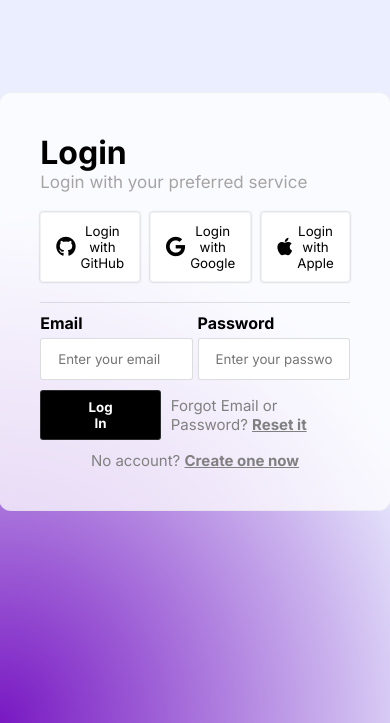
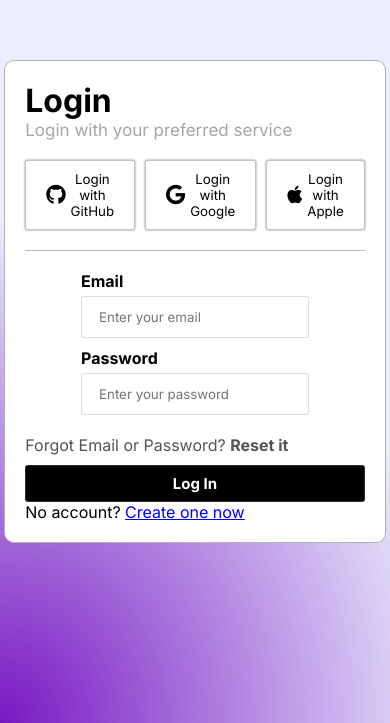
Before and after one commit to OINDIL/Paid-web-dev-assignments, a plain HTML site: page Login-page/index.html in a window 390 px wide. Shown: the part 121-844 px from the top of the page. Drawn offline with Linux system fonts and the light colour scheme.

Commit message:
add: responsiveness

```diff
--- a/Login-page/style.css
+++ b/Login-page/style.css
@@ -1,34 +1,32 @@
 @import url("https://fonts.googleapis.com/css2?family=Inter:ital,opsz,wght@0,14..32,100..900;1,14..32,100..900&display=swap");
 
 * {
+  font-family: "Inter", serif;
   margin: 0;
+  box-sizing: border-box;
   padding: 0;
-  box-sizing: border-box;
-  font-family: "Inter", sans-serif;
 }
 
 body {
   min-height: 100vh;
-  /* background-color: antiquewhite; */
+  background-color: #eaeefe;
   display: flex;
+  align-items: center;
   justify-content: center;
-  align-items: center;
+  /* background-image: radial-gradient(circle, #7818c2, #eaeefe 60%); */
   background-image: radial-gradient(
     ellipse 200% 100% at bottom left,
     #7818c2,
     #eaeefe 60%
   );
-  background-repeat: no-repeat;
 }
+
 form {
   width: 800px;
-  border: 0.5px solid gray;
+  border: 0.5px solid rgb(178, 177, 177);
+  padding: 40px;
   border-radius: 10px;
-  padding: 40px;
-  backdrop-filter: blur(16px);
-  background-color: rgba(255, 255, 255, 0.75);
-  border-radius: 12px;
-  border: 1px solid rgba(209, 213, 219, 0.3);
+  background-color: #ffffff;
 }
 
 form > h2 {
@@ -38,87 +36,132 @@ form > h2 {
 }
 
 form .social-btns-container {
-  padding: 20px 0;
-  border-bottom: 1px solid rgba(159, 159, 160, 0.3);;
+  padding: 20px 0px;
+  border-bottom: 0.5px solid rgb(187, 187, 187);
   display: flex;
   gap: 10px;
 }
 
-form .social-btn {
-  padding: 10px 15px;
-  border: 0.5px solid rgba(209, 213, 219, 0.3);
+form .social-btns-container .social-btn {
+  padding: 10px 20px; /*y-axis x-axis*/
+  background-color: rgb(255, 255, 255);
+  border: 0.5px solid rgba(64, 64, 65, 0.3);
   border-radius: 3px;
-  background-color: rgba(255, 255, 255);
-  filter: drop-shadow(0px 0px 1px rgba(0, 0, 0, 0.25));
-  display: inline-flex;
+  display: flex;
   align-items: center;
   gap: 5px;
+  filter: drop-shadow(0px 0px 0.9px gray);
 }
-form .social-btn i {
+
+form .social-btns-container .social-btn:hover {
+  background-color: rgb(238, 236, 236);
+  cursor: pointer;
+  transition: all 300ms ease;
+}
+
+form .social-btns-container .social-btn i {
   font-size: 20px;
 }
-
-form .social-btn:hover {
-  background-color: rgb(249, 249, 249);
-  cursor: pointer;
-  transition: all 0.3s ease;
+form .form-container {
+  padding: 20px 0px;
+  display: flex;
+  align-items: center;
+  gap: 10px;
+  width: 100%;
 }
 
-form .form-container {
-    /* background: #000; */
-    padding: 10px 0;
-    display: flex;
-    gap: 5px;
-}
-form .form-container label{
+form .form-container label {
   display: block;
   font-weight: bold;
   margin-bottom: 5px;
 }
-form .form-container input{
-    width: 100% !important;
+
+form .form-container input {
+  width: 100%;
   border-radius: 3px;
   padding: 12px 17px;
   border: 0.5px solid rgba(141, 144, 147, 0.3);
 }
-form .form-container input:focus{
+
+form .form-container input:focus {
   outline: none;
+  border: 1px solid gray;
+  transition: all 300ms ease;
 }
-form .form-group-1, .form-group-2{
+
+form .form-group-email,
+.form-group-password {
   width: 50%;
 }
-form .login-btn-container{
+form .login-btn-container {
   display: flex;
   align-items: center;
   gap: 10px;
 }
-form .form-links{
+form .login-btn-container button {
+  padding: 8px 45px;
   font-size: 15px;
-    color: gray;
-}
-form .form-links a{
-    text-decoration: underline;
-    color: gray;
-    font-weight: bold;
-    transition: all 0.3s ease;
-}
-
-form .login-btn-container button{
-    padding: 8px 45px;
   background-color: black;
   color: white;
   font-weight: bold;
   border-radius: 3px;
   border: 0.5px solid rgba(141, 144, 147, 0.3);
-    cursor: pointer;
-    transition: all 0.3s ease;
+  transition: all 300ms ease;
 }
 
-form .login-btn-container button:hover{
-    filter: drop-shadow(0px 0px 5px rgba(0, 0, 0, 0.25));
+form .login-btn-container button:hover {
+  cursor: pointer;
+}
+form .login-btn-container span {
+  color: rgb(85, 84, 84);
+}
+form .login-btn-container span a {
+  text-decoration: none;
+  color: rgb(85, 84, 84);
+  font-weight: bold;
+}
+form .login-btn-container span a:hover {
+  text-decoration: underline;
 }
 
-form .form-create-ac{
-    margin-top: 10px;
+form .create-ac {
+  margin-top: 20px;
+  color: gray;
   text-align: center;
 }
+
+form .create-ac a {
+  text-decoration: none;
+  color: rgb(85, 84, 84);
+  font-weight: bold;
+}
+form .create-ac a:hover {
+  text-decoration: underline;
+}
+
+@media (max-width: 768px) {
+  body {
+    padding: 20px;
+  }
+  form {
+    padding: 20px;
+  }
+  form .social-btns-container .social-btn span {
+    display: none;
+  }
+  form .form-container {
+    flex-direction: column;
+  }
+
+  form .form-group-email,
+  .form-group-password {
+    width: 100%;
+  }
+  form .login-btn-container {
+    flex-direction: column-reverse;
+    align-items: start;
+  }
+  form .login-btn-container button {
+    width: 100%;
+  }
+}
```
Lines whose indentation alone changed are shown as unchanged.
